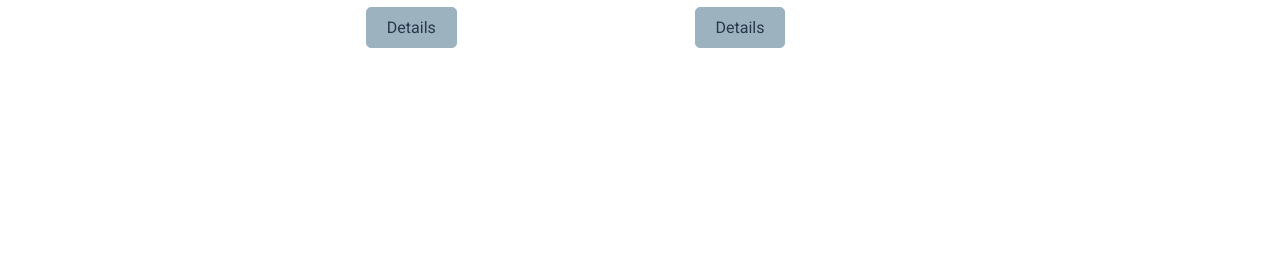
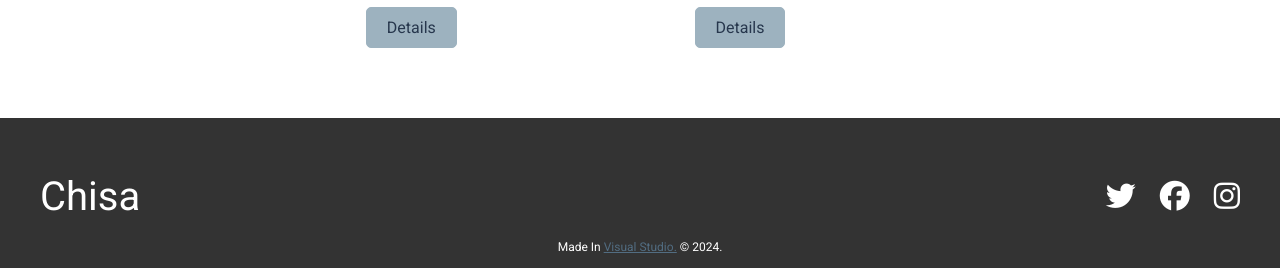
Before and after one commit to 2-1x/Web-for-practice01, a plain HTML site: page shop.html in a window 1280 px wide. Shown: the part 1621-1889 px from the top of the page. Before the commit the page ends 1724 px from the top, so only its background shows below. Drawn offline with Linux system fonts and the light colour scheme.

Commit message:
add footer for shop page

```diff
--- a/shop.css
+++ b/shop.css
@@ -215,7 +215,7 @@
 
 .main-product{
     width: 100%;
-    height: 800px;
+    height: auto;
     padding: 15px;
     display: flex;
     justify-content: center;
@@ -261,7 +261,7 @@
 
                 .main-product-right{
                     width: 1000px;
-                    height: 500px;
+                    height: auto;
 
                         .main-product-list{
                             padding: 15px;
@@ -399,3 +399,73 @@
                 }
         }
 }
+
+
+footer{
+    height: 150px;
+    width: 100%;
+    background: #333;
+    display: flex;
+    justify-content: center;
+    padding: 15px;
+
+        & .container-footer{
+            width: 1200px;
+
+                & nav{
+                    display: flex;
+                    align-items: center;
+                    justify-content: space-between;
+                    margin-top: 40px;
+
+                        & .logo{
+
+                                & a{
+                                    color: #fff;
+                                    font-size: 40px;
+                                    text-decoration: none;
+                                }
+                        }
+
+                        & ul{
+                            list-style: none;
+
+                                & li{
+
+                                        & a{
+                                            margin-left: 20px;
+                                            color: #fff;
+                                            font-size: 30px;
+                                            transition: 0.3s ease;
+                                        }
+
+                                        & a:hover{
+                                            color: #9DB2BF;
+                                            transition: 0.3s ease;
+                                        }
+                                }
+                        }
+                }
+
+                & .end{
+                    display: flex;
+                    align-items: center;
+                    justify-content: center;
+                    margin-top: 20px;
+
+                        & p{
+                            font-size: 12px;
+                            color: #fff;
+                        }
+
+                        & a{
+                            font-size: 12;
+                            color: #526D82;
+                        }
+
+                        & a:hover{
+                            text-decoration: none;
+                        }
+                }
+        }
+}
--- a/shop.html
+++ b/shop.html
@@ -162,13 +162,31 @@
                             <a href="#">Details</a>
                         </div>
                     </div>
-
-
                 </div>
             </div>
+
         </div>
     </div>
 
+    <footer>
+        <div class="container-footer">
+            <nav class="footer-list">
+                <div class="logo">
+                    <a href="index.html">Chisa</a>
+                </div>
+                <ul>
+                    <li>
+                        <a href="#"><i class="fa-brands fa-twitter"></i></a>
+                        <a href="#"><i class="fa-brands fa-facebook"></i></a>
+                        <a href="#"><i class="fa-brands fa-instagram"></i></a>
+                    </li>
+                </ul>
+            </nav>
+            <div class="end">
+                <p>Made In <a href="#">Visual Studio.</a> © 2024.</p>
+            </div>
+        </div>
+    </footer>
 
 </body>
 </html>
```
